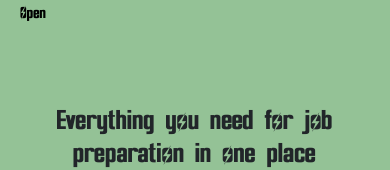
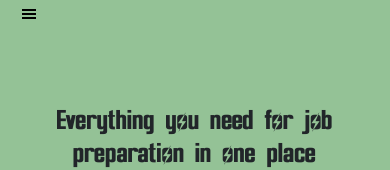
Before and after one commit to SchoolOfCode/bc13_final-project_front-end-cyber-insecure, a React (Create React App) app: page / in a window 390 px wide. Shown: the top 170 px of the page. Built offline with nearby package versions, Linux system fonts and the light colour scheme; no server answers; sample sign-in values are in the browser's storage.

Commit message:
hamburger menu icon added, text from button removed + replaced with icon

```diff
--- a/package.json
+++ b/package.json
@@ -11,6 +11,7 @@
     "react": "^18.2.0",
     "react-bootstrap": "^2.7.0",
     "react-dom": "^18.2.0",
+    "react-icons": "^4.7.1",
     "react-router-dom": "^6.6.1",
     "react-scripts": "5.0.1",
     "web-vitals": "^2.1.4"
--- a/src/Components/Navbar/Navbar.js
+++ b/src/Components/Navbar/Navbar.js
@@ -2,6 +2,8 @@ import React from "react";
 import { useNavigate } from "react-router-dom";
 import "./Navbar.css";
 import { useState } from "react";
+// import ReorderIcon from "material-ui/icons/Reorder"
+import {GiHamburgerMenu} from "react-icons/gi"
 
 export default function Navbar() {
   const [hamburger, setHamburger] = useState(true);
@@ -40,7 +42,7 @@ export default function Navbar() {
     <div className={hamburger?"navbar-container":"navbar-open"}>
       <div className="hamburger">
         <button onClick={() => setHamburger(!hamburger)} id="hamburger">
-          Open
+        <GiHamburgerMenu/>
         </button>
       </div>
       <div className={hamburger?"navbar-links":"hamburger-open"}>
```
Also changed, not shown: 1 other file (tests, documents, lock files or other folders).
